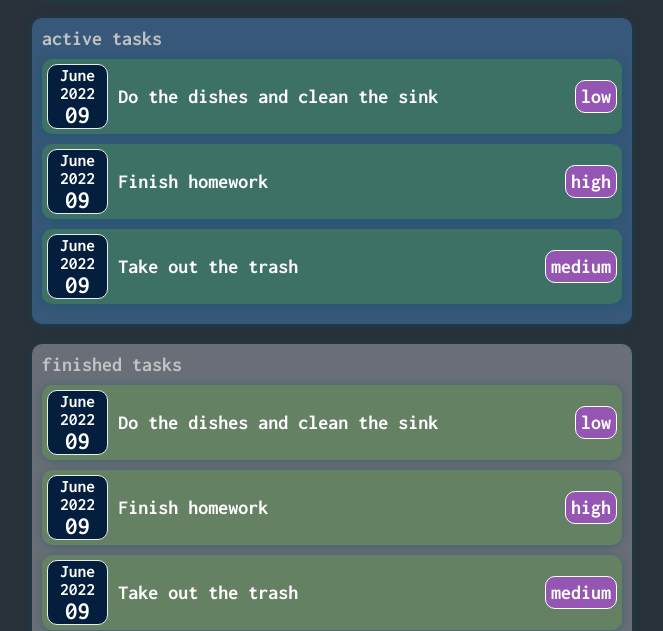
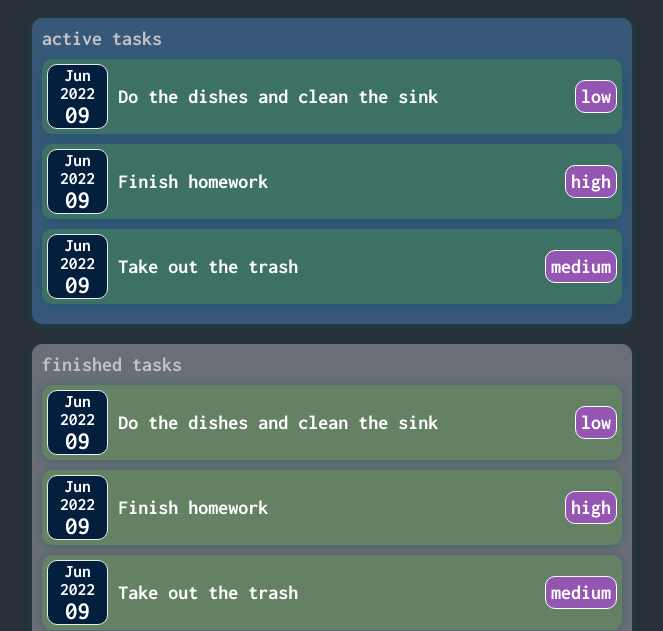
Before and after one commit to pedrotorreao/reactjs-projects, a React (Create React App) app in the folder tisdon/: page / in a window 1280 px wide. Shown: the part 212-843 px from the top of the page, without its empty margins (308-971 px from the left). Built offline with nearby package versions, Linux system fonts and the light colour scheme.

Commit message:
minor updates and comments

```diff
--- a/tisdon/src/components/TaskList/TaskDate.js
+++ b/tisdon/src/components/TaskList/TaskDate.js
@@ -3,7 +3,7 @@
 
 const TaskDate = (props) => {
   const day = props.date.toLocaleString('en-US', { day: '2-digit' });
-  const month = props.date.toLocaleString('en-US', { month: 'long' });
+  const month = props.date.toLocaleString('en-US', { month: 'short' });
   const year = props.date.getFullYear();
 
   return (
--- a/tisdon/src/components/UI/Card.js
+++ b/tisdon/src/components/UI/Card.js
@@ -4,7 +4,8 @@
 
 const Card = (props) => {
   const classesDescr = 'card ' + props.className;
-
+  // the value of the 'children' property will always be the content
+  // between the opening and closing tags of yout custom component
   return <div className={classesDescr}>{props.children}</div>;
 };
 
```
